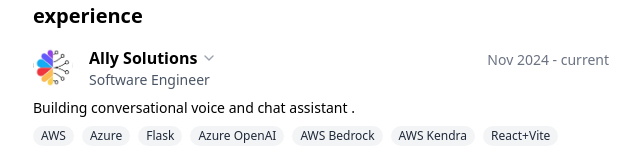
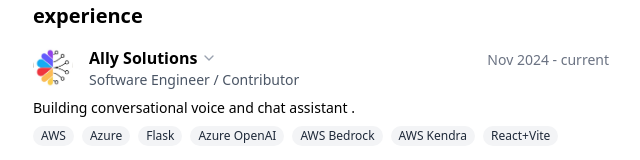
Before and after one commit to uchiha-vivek-web/Viveks-Portfolio, a Next.js app: page / in a window 1280 px wide. Shown: the part 976-1136 px from the top of the page, without its empty margins (319-959 px from the left). Built offline with nearby package versions, Linux system fonts and the light colour scheme.

Commit message:
feat expereince

```diff
--- a/src/app/components/Experience.tsx
+++ b/src/app/components/Experience.tsx
@@ -8,7 +8,7 @@
 
   const experiences = [
     {
-      role: "Software Engineer",
+      role: "Software Engineer / Contributor",
       company: "Ally Solutions ",
       image: "/ally-portfolio.png",
       duration: "Nov 2024 - current",
```
Also changed, not shown: public/avatar.png (added).
